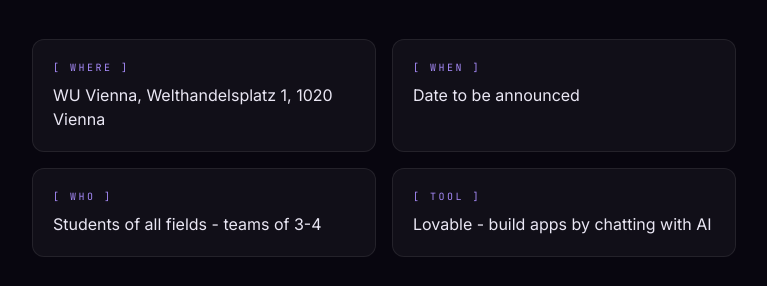
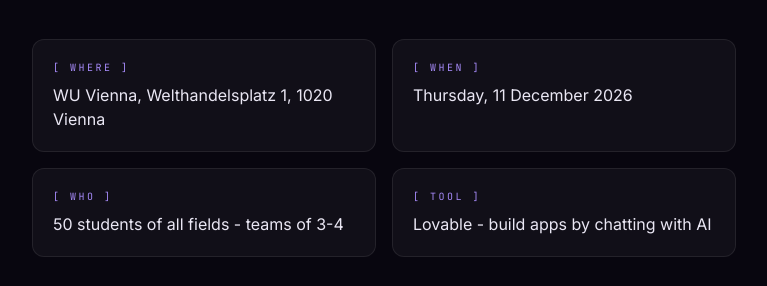
Before and after one commit to Tunika99/ai-at-wu, a Next.js app: page /news/build-the-future-of-learning in a window 1280 px wide. Shown: the part 838-1124 px from the top of the page, without its empty margins (256-1023 px from the left). Built offline with nearby package versions, Linux system fonts and the light colour scheme.

Commit message:
Hackathon page: date 11 December 2026 and 50 participants

```diff
--- a/app/news/build-the-future-of-learning/page.tsx
+++ b/app/news/build-the-future-of-learning/page.tsx
@@ -9,7 +9,7 @@ import { site } from "@/lib/site";
 
 const title = "Build the Future of Learning - a vibe coding hackathon with Lovable";
 const description =
-  "AI Society Vienna's one-day hackathon at WU Vienna: teams of 3-4 build tools that make learning better with Lovable. No coding experience needed.";
+  "AI Society Vienna's one-day hackathon at WU Vienna on 11 December 2026: teams of 3-4 build tools that make learning better with Lovable. No coding experience needed.";
 
 export const metadata: Metadata = {
   title: `${title} - AI Society Vienna`,
@@ -57,8 +57,8 @@ export default function HackathonPost() {
 
         <dl className="mt-10 grid gap-4 sm:grid-cols-2">
           <Fact label="WHERE">WU Vienna, Welthandelsplatz 1, 1020 Vienna</Fact>
-          <Fact label="WHEN">Date to be announced</Fact>
-          <Fact label="WHO">Students of all fields - teams of 3-4</Fact>
+          <Fact label="WHEN">Thursday, 11 December 2026</Fact>
+          <Fact label="WHO">50 students of all fields - teams of 3-4</Fact>
           <Fact label="TOOL">Lovable - build apps by chatting with AI</Fact>
         </dl>
 
--- a/lib/news.ts
+++ b/lib/news.ts
@@ -11,11 +11,11 @@ export type NewsPost = {
 export const news: NewsPost[] = [
   {
     slug: "build-the-future-of-learning",
-    date: "November 2026",
+    date: "11 December 2026",
     tag: "HACKATHON",
     title: "Build the Future of Learning - our Lovable vibe coding hackathon",
     teaser:
-      "One day at WU, teams of 3-4, no coding experience needed: build a tool that makes studying better with Lovable.",
+      "11 December at WU, 50 students in teams of 3-4, no coding experience needed: build a tool that makes studying better with Lovable.",
     image: "/news/hackathon-cover.png",
   },
 ];
```
